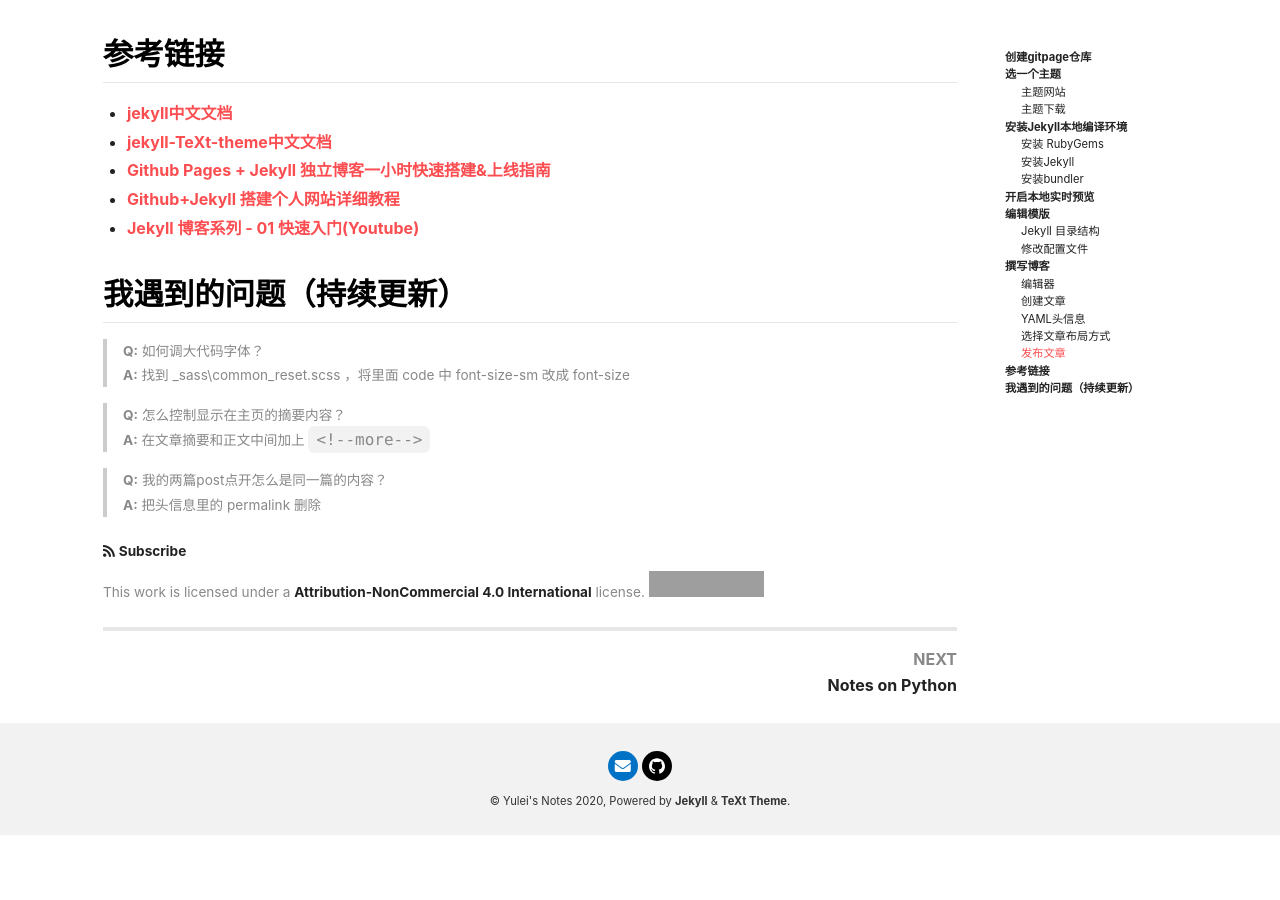
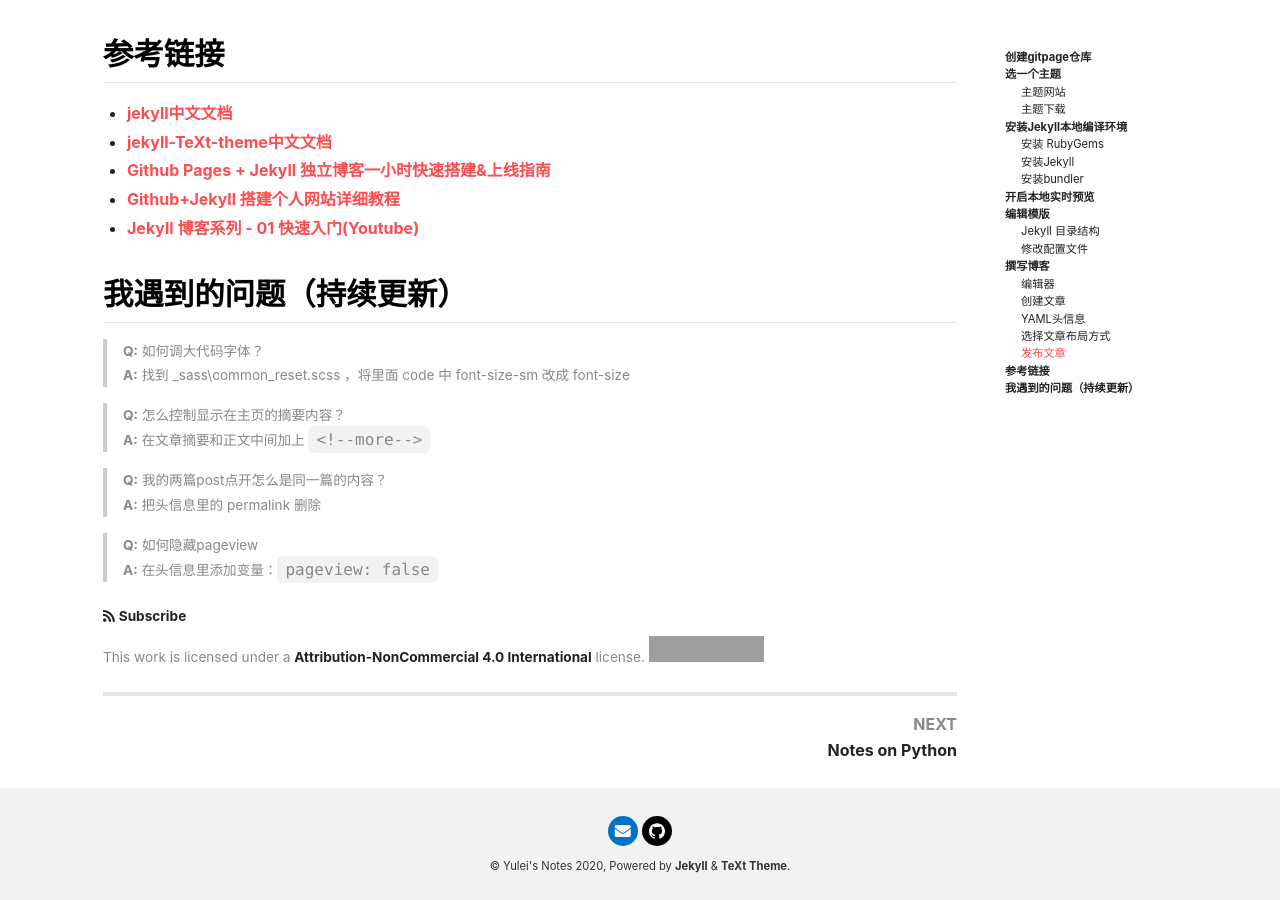
Before and after one commit to Yuleii/Yuleii.github.io, a Jekyll site: the page built from _posts/2020-06-09-build-blog-with-github-pages-and-jekyll.md, in a window 1280 px wide and 900 px high, scrolled down 3446 px. Built offline with Jekyll 4.4.1, drawn with Linux system fonts in a browser that asks for light colours; nearby versions of some CDN libraries; comment, search, counter and statistics services are not loaded; before the commit the page ends 4281 px from its top, so only the background shows below that; grey boxes are pictures that could not be loaded.

Commit message:
:pencil: Add Q&A.

```diff
--- a/_posts/2020-06-09-build-blog-with-github-pages-and-jekyll.md
+++ b/_posts/2020-06-09-build-blog-with-github-pages-and-jekyll.md
@@ -123,3 +123,6 @@
 
 > **Q:** 我的两篇post点开怎么是同一篇的内容？
 > **A:** 把头信息里的 permalink 删除
+
+> **Q:** 如何隐藏pageview
+> **A:** 在头信息里添加变量：`pageview: false`
```
